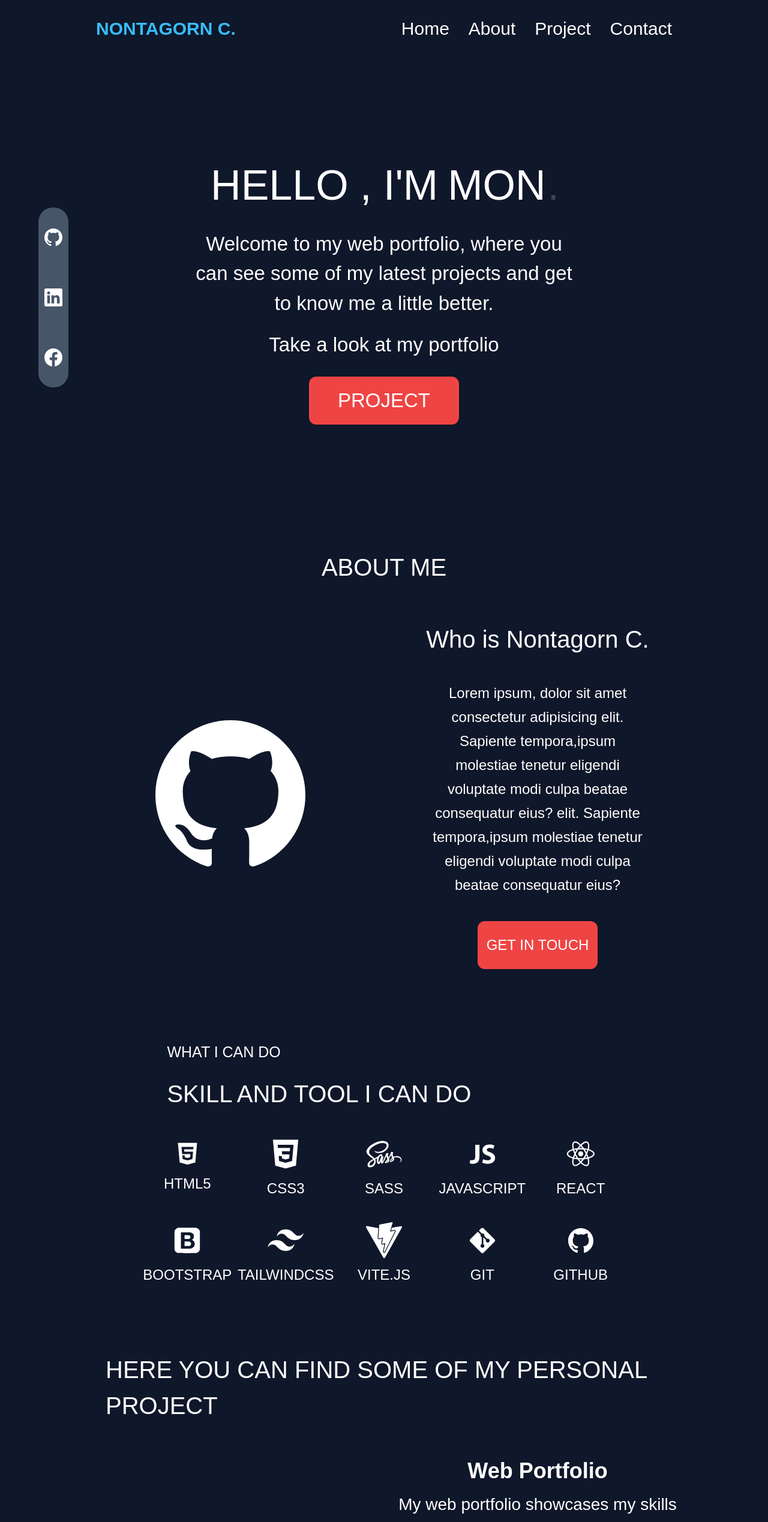
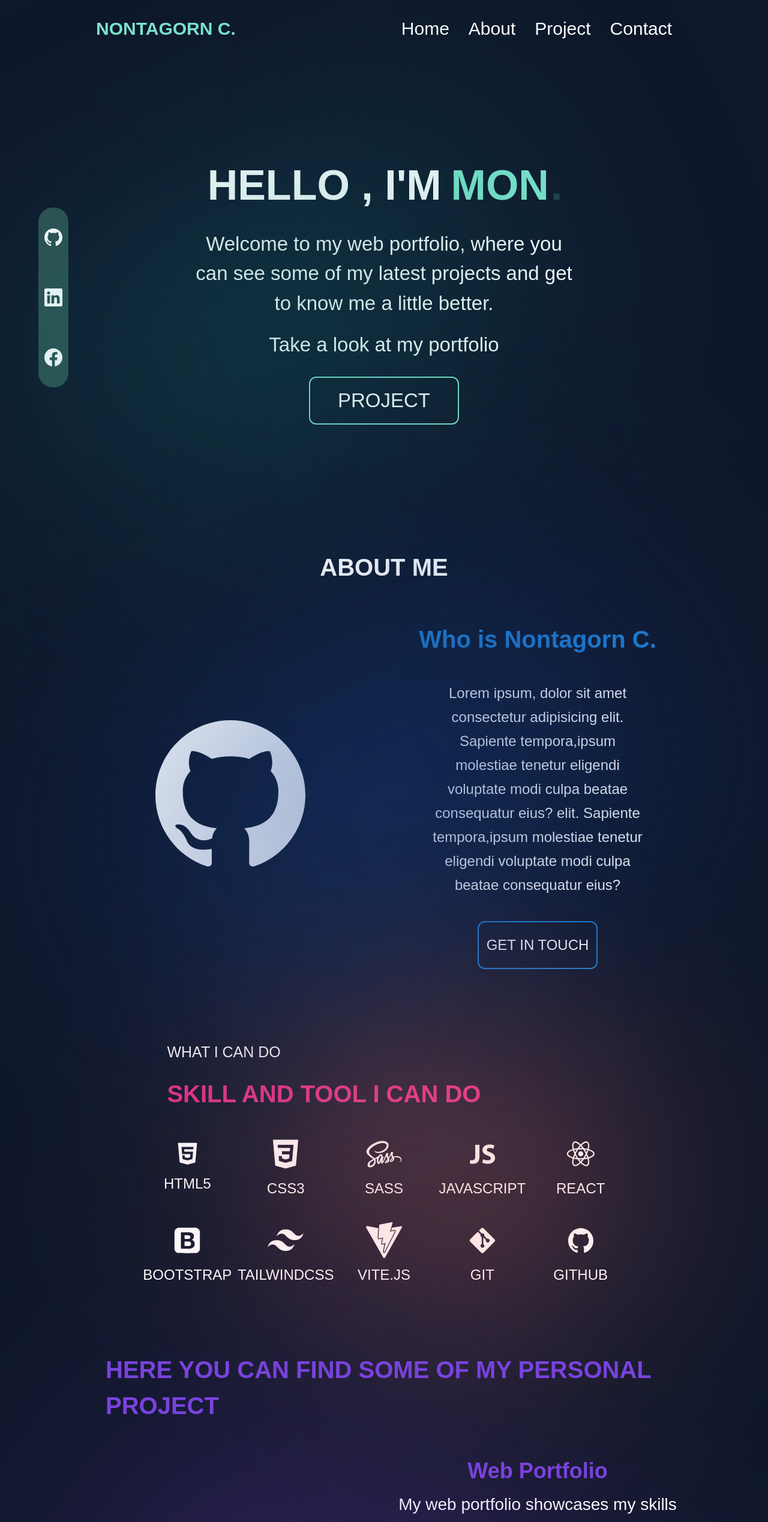
Before and after one commit to NontagornC/Portfolio-website, a React (Vite) app: page / in a window 1280 px wide. Shown: the top 2538 px of the page at 60% size. Built offline with nearby package versions, Linux system fonts and the light colour scheme.

Commit message:
add styling bg

```diff
--- a/src/components/About/About.jsx
+++ b/src/components/About/About.jsx
@@ -5,8 +5,8 @@ import Skill from './Skill/Skill';
 
 const About = () => {
   return (
-    <div className="text-white flex items-center flex-col w-[80%] mx-auto">
-      <h1 className="text-[30px] md:text-[40px] py-5 uppercase">About me</h1>
+    <div className="text-white flex items-center flex-col w-[80%] mx-auto relative">
+      <h1 className="text-[30px] md:text-[40px] py-5 uppercase font-extrabold">About me</h1>
 
       <div className="grid md:grid-cols-2 grid-cols-1 py-5">
         <div className="text-[250px] flex justify-center items-center">
@@ -15,7 +15,7 @@ const About = () => {
            <BsGithub/>
         </div>
         <div className="flex flex-col items-center">
-          <h1 className="text-center my-5 text-[40px]">Who is Nontagorn C.</h1>
+            <h1 className="text-center my-5 text-[40px] font-extrabold text-[#1e7fd3] ">Who is Nontagorn C.</h1>
           <span className="w-[70%] lg:text-[24px] text-center text-[20px] leading-10 py-5">
             Lorem ipsum, dolor sit amet consectetur adipisicing
             elit. Sapiente tempora,ipsum molestiae tenetur eligendi
@@ -23,11 +23,14 @@ const About = () => {
             elit. Sapiente tempora,ipsum molestiae tenetur eligendi
             voluptate modi culpa beatae consequatur eius?
           </span>
-          <button className="md:w-[200px] md:h-[80px] bg-red-500 m-5 w-[150px] h-[60px] rounded-xl uppercase text-[20px] lg:text-[24px]">Get in touch</button>
+          <button className="md:w-[200px] md:h-[80px] border-solid border-2 border-[#1e7fd3] m-5 w-[150px] h-[60px] rounded-xl uppercase text-[20px] lg:text-[24px]
+          hover:text-[#1e7fd3] hover:shadow-2xl hover:translate-x-[-10px] hover:bg-[#144272]
+          ">Get in touch</button>
         </div>
       </div>
 
       <Skill/>
+      <div className="gradient-02"/>
     </div>
   )
 }
--- a/src/components/About/Skill/Skill.jsx
+++ b/src/components/About/Skill/Skill.jsx
@@ -5,9 +5,9 @@ import { SiTailwindcss,SiVite} from "react-icons/si";
 const Skill = () => {
 
   return (
-    <div className="w-[80%] py-20">
+    <div className="w-[80%] py-20 relative">
         <h3 className="text-[20px] md:text-[25px] px-12 uppercase">what i can do</h3>
-        <h1 className="text-[30px] md:text-[40px] py-5 px-12 uppercase">Skill and tool i can do</h1>
+        <h1 className="text-[30px] md:text-[40px] py-5 px-12 uppercase font-extrabold text-[#e42f89]">Skill and tool i can do</h1>
         <div className="grid lg:grid-cols-5 md:grid-rows-2 md:grid-cols-4 grid-cols-3" >
             <div className="flex flex-col justify-center items-center text-[45px] p-5">
                 <DiHtml5/>
@@ -50,6 +50,7 @@ const Skill = () => {
                 <span className="text-2xl pt-3">GITHUB</span>
             </div>
         </div>
+        <div className="gradient-05" />
     </div>
 
   )
--- a/src/components/Hero.jsx
+++ b/src/components/Hero.jsx
@@ -5,8 +5,8 @@ import { BsGithub,BsLinkedin,BsFacebook } from "react-icons/bs";
 const Hero = () => {
   return (
     <div className="relative text-white flex justify-center items-center min-h-screen flex-col">
-      <h1 className="lg:text-[70px] text-[40px] md:text-[50px]">HELLO , I'M
-        <span className="pl-4">
+      <h1 className="lg:text-[70px] text-[40px] md:text-[50px] font-extrabold">HELLO , I'M
+        <span className="pl-4 text-[#7de4cc]">
         <Typewriter
           words={['NONTAGORN C.', 'MON' , 'NONTAGORN','NTG']}
           loop={10}
@@ -20,13 +20,15 @@ const Hero = () => {
       </h1>
       <span className="text-[26px] w-[60%] md:text-[33px] md:w-[50%] text-center py-5">Welcome to my web portfolio, where you can see some of my latest projects and get to know me a little better.</span>
       <span className="text-[26px] w-[60%] md:text-[33px] md:w-[50%] text-center">Take a look at my portfolio</span>
-      <button className="md:w-[250px] md:h-[80px] bg-red-500 m-5 w-[200px] h-[60px] rounded-xl text-[26px] md:text-[33px] my-7 uppercase">Project</button>
+      <button className="md:w-[250px] md:h-[80px] border-solid border-2 border-[#7de4cc] m-5 w-[200px] h-[60px] rounded-xl text-[26px] md:text-[33px] my-7 uppercase hover:text-[#7de4cc] hover:shadow-2xl hover:translate-x-[-10px] hover:bg-[#2E4F4F]">Project</button>
 
-      <div className="absolute left-[5%] md:flex flex-col justify-around items-center bg-slate-600 w-[30px] h-[200px] md:h-[300px] rounded-3xl md:w-[50px] hidden ">
-          <a className="text-[20px] my-3 hover:text-[#38BDF8] md:text-3xl" href=""><BsGithub/></a>
-          <a className="text-[20px] my-3 hover:text-[#38BDF8] md:text-3xl" href=""><BsLinkedin/></a>
-          <a className="text-[20px] my-3 hover:text-[#38BDF8] md:text-3xl" href=""><BsFacebook/></a>
+      <div className="absolute left-[5%] md:flex flex-col justify-around items-center bg-[#2E4F4F] w-[30px] h-[200px] md:h-[300px] rounded-3xl md:w-[50px] hidden ">
+          <a className="text-[20px] my-3 hover:text-[#7de4cc] md:text-3xl" href=""><BsGithub/></a>
+          <a className="text-[20px] my-3 hover:text-[#7de4cc] md:text-3xl" href=""><BsLinkedin/></a>
+          <a className="text-[20px] my-3 hover:text-[#7de4cc] md:text-3xl" href=""><BsFacebook/></a>
       </div>
+
+      <div className="gradient-03" />
     </div>
   )
 }
--- a/src/components/Navbar.jsx
+++ b/src/components/Navbar.jsx
@@ -11,7 +11,7 @@ const Navbar = () => {
 
   return (
     <div className='text-white flex justify-between items-center h-24 max-w-[90%] md:max-w-[80%] mx-auto px-4 '>
-        <h1 className="w-full text-2xl  md:text-3xl text-[#38BDF8] font-bold p-4 uppercase">Nontagorn C.</h1>
+        <h1 className="w-full text-2xl  md:text-3xl text-[#7de4cc] font-bold p-4 uppercase">Nontagorn C.</h1>
 
         <ul className="hidden md:flex text-2xl md:text-3xl">
             <li className="p-4 cursor-pointer">Home</li>
@@ -25,7 +25,7 @@ const Navbar = () => {
         </div>
 
         <div className={nav ? "fixed left-0 top-0 w-[40%] border-r-gray-900 h-full bg-[#0F172A] ease-in-out duration-700 px-4" : "fixed left-[-100%]"}>
-          <h1 className="w-full text-1xl  md:text-2xl text-[#38BDF8] font-bold p-4">REACT.</h1>
+          <h1 className="w-full text-1xl  md:text-2xl text-[#7de4cc] font-bold p-4">REACT.</h1>
           <ul className="uppercase p-4 text-2xl">
             <li className="p-4 border-b border-gray-600 cursor-pointer">Home</li>
             <li className="p-4 border-b border-gray-600 cursor-pointer">About</li>
--- a/src/components/Project/Project.jsx
+++ b/src/components/Project/Project.jsx
@@ -3,10 +3,12 @@ import SingleProject from './SingleProject/SingleProject';
 
 const Project = () => {
   return (
-    <div className="text-white flex flex-col items-end justify-center w-[80%] mx-auto" style={{ justifyContent: "center" }}>
-      <h1 className="text-[30px] md:text-[40px] py-3 px-12 uppercase">Here you can find some of my personal project</h1>
+    <div className="text-white flex flex-col items-end justify-center w-[80%] mx-auto relative" style={{ justifyContent: "center" }}>
+      <h1 className="text-[30px] md:text-[40px] py-3 px-12 uppercase font-extrabold text-[#7743DB]">Here you can find some of my personal project</h1>
       <SingleProject/>
-      <button className="bg-red-500 md:w-[200px] md:h-[80px] m-5 w-[150px] h-[60px] rounded-xl uppercase text-[20px] lg:text-[24px] self-center">See more</button>
+      <button className="md:w-[200px] md:h-[80px] m-5 w-[150px] h-[60px] rounded-xl uppercase text-[20px] lg:text-[24px] border-solid border-2 border-[#7743DB] hover:text-[#7743DB] hover:shadow-2xl hover:translate-x-[-10px] hover:bg-[#352166] self-center">See more</button>
+      <div className="gradient-01"/>
+      <div className="gradient-04"/>
     </div>
   )
 }
--- a/src/components/Project/SingleProject/SingleProject.jsx
+++ b/src/components/Project/SingleProject/SingleProject.jsx
@@ -12,15 +12,15 @@ const SingleProject = () => {
               <AiFillDingtalkSquare/>
             </div>
             <div className="flex flex-col items-center justify-center">
-              <div className="flex flex-col items-center px-12 " key={e.name}>
-                <h1 className="text-[36px] py-2 font-semibold">{e.name}</h1>
+              <div className="flex flex-col items-center px-12" key={e.name}>
+                <h1 className="text-[36px] py-2 font-semibold text-[#7743DB]">{e.name}</h1>
                 <span className="text-[28px] text-center">{e.des}</span>
                 <div className="justify-center">
                   {e.tool}
                 </div>
                 <div className="flex">
-                  <button className="bg-red-500 md:w-[200px] md:h-[80px] m-5 w-[150px] h-[60px] rounded-xl uppercase text-[20px] lg:text-[24px]">demo</button>
-                  <button className="bg-red-500 md:w-[200px] md:h-[80px] m-5 w-[150px] h-[60px] rounded-xl uppercase text-[20px] lg:text-[24px]">git repo</button>
+                  <button className="md:w-[200px] md:h-[80px] m-5 w-[150px] h-[60px] rounded-xl uppercase text-[20px] lg:text-[24px] border-solid border-2 border-[#7743DB] hover:text-[#7743DB] hover:shadow-2xl hover:translate-x-[-10px] hover:bg-[#352166]">demo</button>
+                  <button className="md:w-[200px] md:h-[80px] m-5 w-[150px] h-[60px] rounded-xl uppercase text-[20px] lg:text-[24px] border-solid border-2 border-[#7743DB] hover:text-[#7743DB] hover:shadow-2xl hover:translate-x-[-10px] hover:bg-[#352166]">git repo</button>
                 </div>
               </div>
             </div>
--- a/src/index.css
+++ b/src/index.css
@@ -9,3 +9,70 @@
     font-family: "Eudoxus Sans", sans-serif;
     scroll-behavior: smooth;
   }
+
+
+
+  .gradient-01 {
+    position: absolute;
+    width: 600px;
+    height: 800px;
+    left: 15%;
+    top: 5%;
+    background: rgba(149, 66, 232, 0.3);
+    filter: blur(175px);
+    transform: rotate(114.2deg);
+  }
+
+  .gradient-02 {
+    position: absolute;
+    width: 400px;
+    height: 800px;
+    right: 30%;
+    top: 2%;
+    background: rgba(20, 66, 144, 0.6);
+    filter: blur(175px);
+    transform: rotate(-114.2deg);
+  }
+
+  .gradient-03 {
+    position: absolute;
+    width: 400px;
+    height: 800px;
+    left: 20%;
+    top: 5%;
+    background: rgb(14, 131, 136, 0.35);
+    filter: blur(175px);
+    transform: rotate(-114.2deg);
+  }
+
+  .gradient-04 {
+    position: absolute;
+    width: 600px;
+    height: 800px;
+    right: 15%;
+    bottom: 20%;
+    background: rgba(149, 66, 232, 0.3);
+    filter: blur(175px);
+    transform: rotate(250deg);
+  }
+
+  .gradient-05 {
+    position: absolute;
+    width: 300px;
+    height: 500px;
+    right: 20%;
+    top: 5%;
+    background: rgb(255, 124, 124, 0.6);
+    filter: blur(175px);
+    transform: rotate(114.2deg);
+  }
+  .gradient-06 {
+    position: absolute;
+    width: 300px;
+    height: 150px;
+    right: 20%;
+    top: 5%;
+    background: rgb(237, 223, 179, 0.6);
+    filter: blur(175px);
+    transform: rotate(60deg);
+  }
```
Also changed, not shown: src/components/Footer.jsx (+12 -9 lines).
